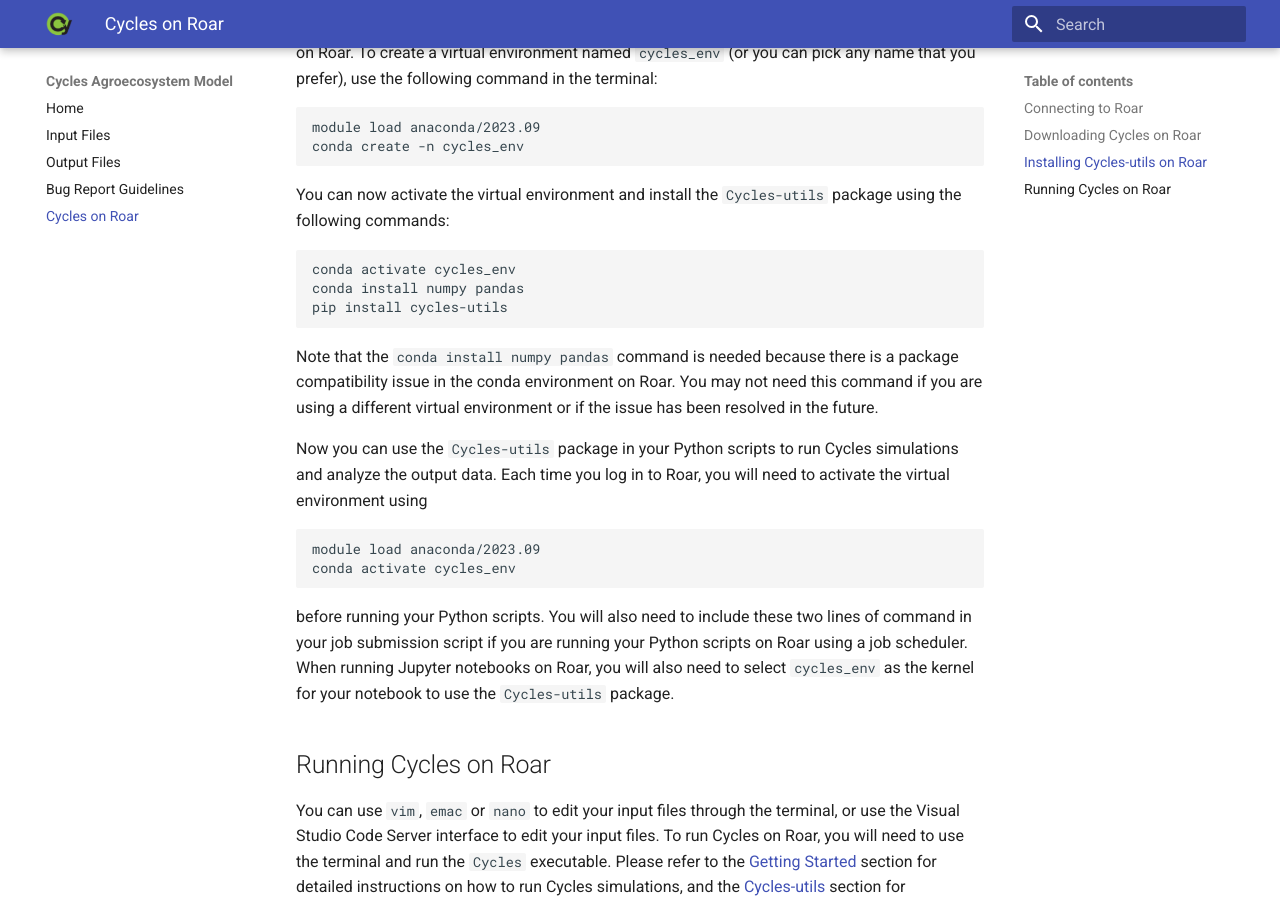
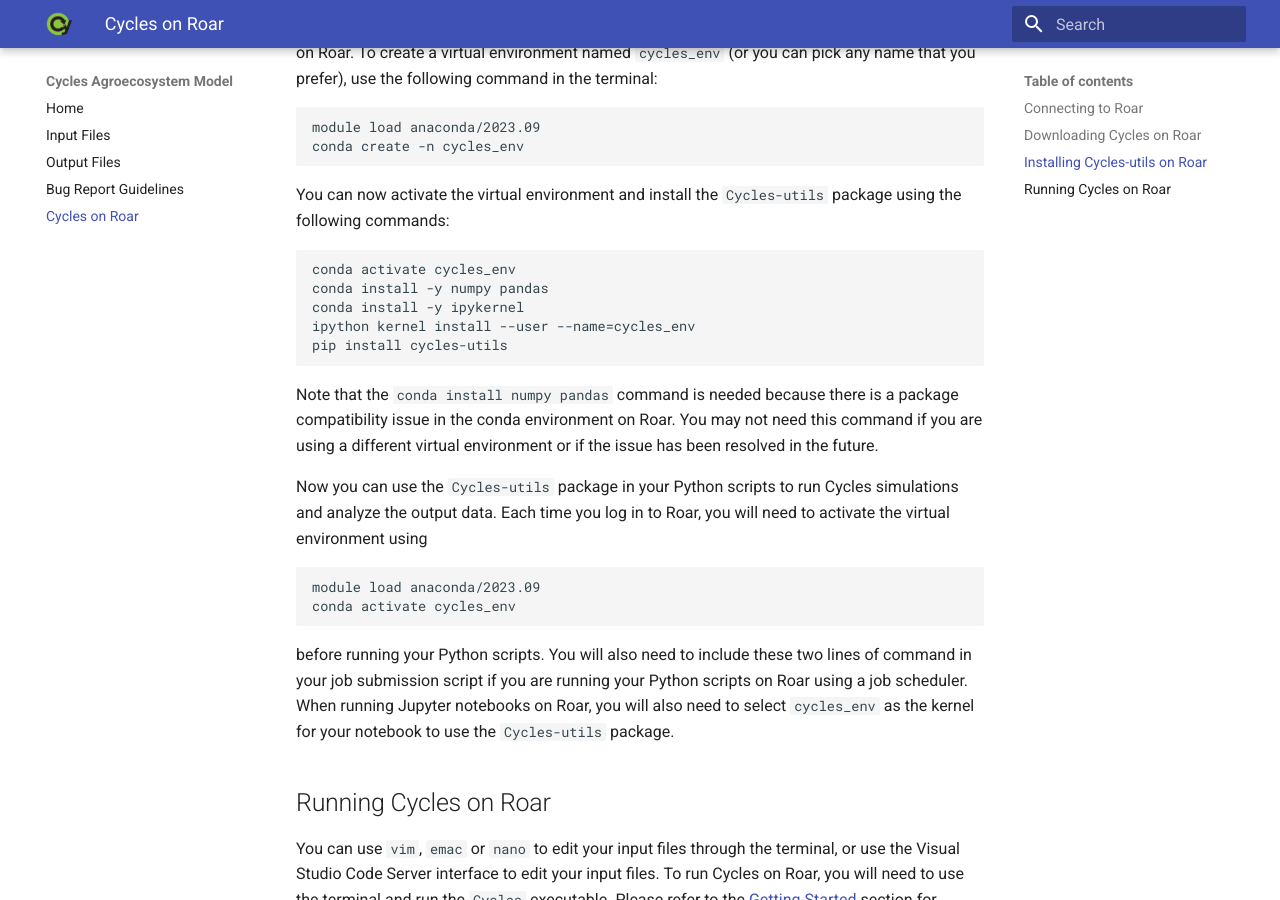
Before and after one commit to PSUmodeling/Cycles, an MkDocs documentation site: the page built from docs/roar.md, in a window 1280 px wide and 900 px high, scrolled down 2981 px. Built offline with MkDocs 1.6.1 and Material for MkDocs 9.7.7, drawn with Linux system fonts in a browser that asks for light colours.

Commit message:
Update roar.md

````diff
--- a/docs/roar.md
+++ b/docs/roar.md
@@ -63,7 +63,9 @@ You can now activate the virtual environment and install the `Cycles-utils` pack
 
 ```bash
 conda activate cycles_env
-conda install numpy pandas
+conda install -y numpy pandas
+conda install -y ipykernel
+ipython kernel install --user --name=cycles_env
 pip install cycles-utils
 ```
 
````
